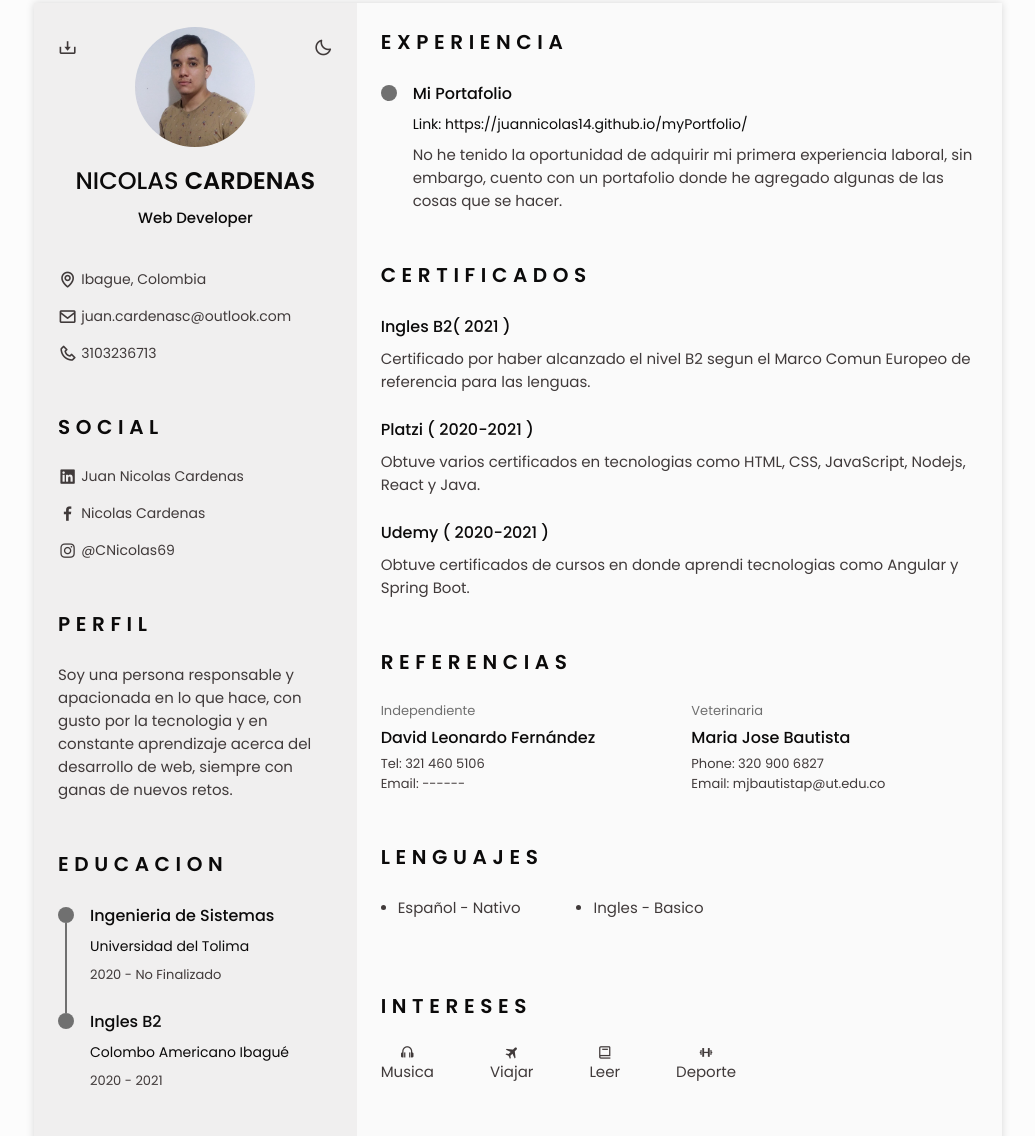
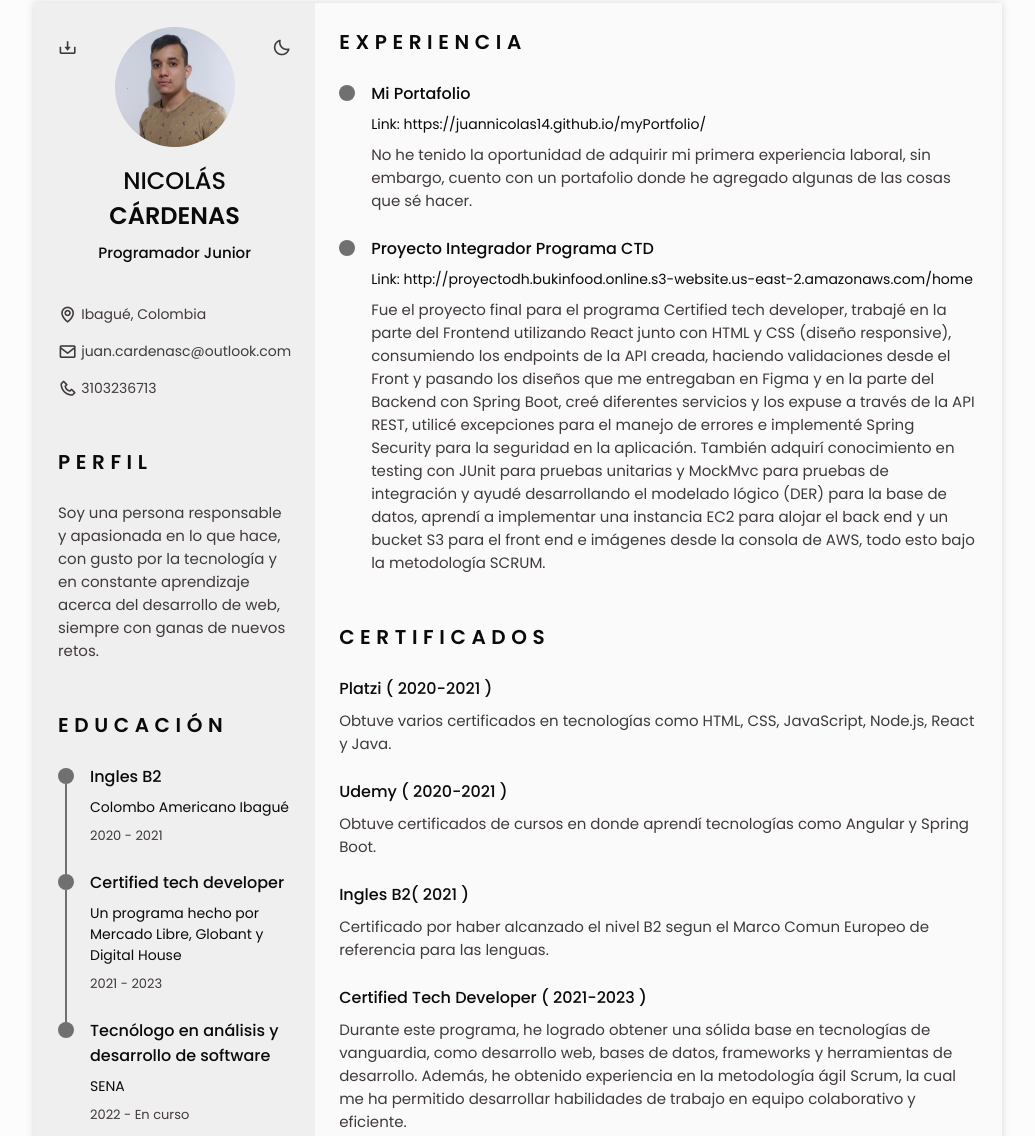
Before and after one commit to JuanNicolas14/cv, a plain HTML site: page index.html in a window 1280 px wide. Shown: the part 45-1181 px from the top of the page, without its empty margins (122-1157 px from the left). Drawn offline with nearby package versions, Linux system fonts and the light colour scheme.

Commit message:
hoja de vida actualizada, agregue lo de ctd y actualice la información

```diff
--- a/index.html
+++ b/index.html
@@ -1,20 +1,19 @@
 <!DOCTYPE html>
 <html lang="en">
+
 <head>
   <meta charset="UTF-8" />
   <meta name="viewport" content="width=device-width, initial-scale=1.0" />
 
   <!--========== BOX ICONS ==========-->
-    <link
-      rel="stylesheet"
-      href="https://cdn.jsdelivr.net/npm/boxicons@latest/css/boxicons.min.css"
-    />
+  <link rel="stylesheet" href="https://cdn.jsdelivr.net/npm/boxicons@latest/css/boxicons.min.css" />
 
   <!--========== CSS ==========-->
   <link rel="stylesheet" href="assets/css/styles.css" />
 
   <title>Responsive resume cv</title>
 </head>
+
 <body>
   <!--========== HEADER ==========-->
   <header class="l-header" id="header">
@@ -24,38 +23,31 @@
         <ul class="nav__list">
           <li class="nav__item">
             <a href="#home" class="nav__link active-link">
-                <i class="bx bx-home"></i>Home</a
-              >
+              <i class="bx bx-home"></i>Home</a>
           </li>
           <li class="nav__item">
             <a href="#profile" class="nav__link">
-                <i class="bx bx-user"></i>Profile</a
-              >
+              <i class="bx bx-user"></i>Perfil</a>
           </li>
           <li class="nav__item">
             <a href="#education" class="nav__link">
-                <i class="bx bx-book"></i>Education</a
-              >
+              <i class="bx bx-book"></i>Educación</a>
           </li>
           <li class="nav__item">
             <a href="#skills" class="nav__link">
-                <i class="bx bx-receipt"></i>Skills</a
-              >
+              <i class="bx bx-receipt"></i>Skills</a>
           </li>
           <li class="nav__item">
             <a href="#experience" class="nav__link">
-                <i class="bx bx-briefcase-alt"></i>Experience</a
-              >
+              <i class="bx bx-briefcase-alt"></i>Experience</a>
           </li>
           <li class="nav__item">
             <a href="#certificates" class="nav__link">
-                <i class="bx bx-award"></i>Certificates</a
-              >
+              <i class="bx bx-award"></i>Certificates</a>
           </li>
           <li class="nav__item">
             <a href="#references" class="nav__link">
-                <i class="bx bx-link-external"></i>References</a
-              >
+              <i class="bx bx-link-external"></i>References</a>
           </li>
         </ul>
       </div>
@@ -75,25 +67,19 @@
           <div class="home__container section bd-grid">
             <div class="home__data bd-grid">
               <img src="assets/img/perfil.png" alt="" class="home__img" />
-                <h1 class="home__title">NICOLAS <b>CARDENAS</b></h1>
-                <h3 class="home__profession">Web Developer</h3>
+              <h1 class="home__title">NICOLÁS <b>CÁRDENAS</b></h1>
+              <h3 class="home__profession">Programador Junior</h3>
 
               <div>
-                  <a
-                    download=""
-                    href="assets/pdf/ResumeCv.pdf"
-                    class="home__button-movil"
-                    >Download</a
-                  >
+                <a download="" href="assets/pdf/ResumeCv.pdf" class="home__button-movil">Descargar</a>
               </div>
             </div>
             <div class="home__address bd-grid">
               <span class="home__information">
-                  <i class="bx bx-map home__icon"></i>Ibague, Colombia
+                <i class="bx bx-map home__icon"></i>Ibagué, Colombia
               </span>
               <span class="home__information">
-                  <i class="bx bx-envelope home__icon"></i
-                  >juan.cardenasc@outlook.com
+                <i class="bx bx-envelope home__icon"></i>juan.cardenasc@outlook.com
               </span>
               <span class="home__information">
                 <i class="bx bx-phone home__icon"></i>3103236713
@@ -101,62 +87,50 @@
             </div>
           </div>
           <!-- Theme change button -->
-            <i
-              class="bx bx-moon change-theme"
-              title="Theme"
-              id="theme-button"
-            ></i>
+          <i class="bx bx-moon change-theme" title="Theme" id="theme-button"></i>
 
           <!-- Button to generate and download the pdf. Available for desktop. -->
-            <i
-              class="bx bx-download generate-pdf"
-              title="Generate PDF"
-              id="resume-button"
-            ></i>
+          <i class="bx bx-download generate-pdf" title="Generate PDF" id="resume-button"></i>
         </section>
 
         <!--========== SOCIAL ==========-->
-          <section class="social section">
-            <h2 class="section-title">SOCIAL</h2>
+        <!--<section class="social section">
+          <h2 class="section-title">REDES</h2>
           <div class="social__container bd-grid">
-              <a
-                href="https://www.linkedin.com/in/juancardenas14/"
-                target="_blank"
-                class="social__link"
-              >
+            <a href="https://www.linkedin.com/in/juancardenas14/" target="_blank" class="social__link">
               <i class="bx bxl-linkedin-square social__icon"></i>Juan Nicolas
               Cardenas
-              </a>
-              <a
+            </a>-->
+        <!-- <a
                 href="https://www.facebook.com/nico.cardenas2/"
                 target="_blank"
                 class="social__link"
               >
                 <i class="bx bxl-facebook social__icon"></i>Nicolas Cardenas
-              </a>
-              <a
+              </a> -->
+        <!-- <a
                 href="https://www.instagram.com/cnicolas69/"
                 target="_blank"
                 class="social__link"
               >
                 <i class="bx bxl-instagram social__icon"></i>@CNicolas69
-              </a>
-            </div>
-          </section>
+              </a> -->
+        <!-- </div>
+        </section>-->
 
         <!--========== PROFILE ==========-->
         <section class="profile section" id="profile">
           <h2 class="section-title">Perfil</h2>
           <p class="profile__description">
-              Soy una persona responsable y apacionada en lo que hace, con gusto
-              por la tecnologia y en constante aprendizaje acerca del desarrollo
+            Soy una persona responsable y apasionada en lo que hace, con gusto
+            por la tecnología y en constante aprendizaje acerca del desarrollo
             de web, siempre con ganas de nuevos retos.
           </p>
         </section>
 
         <!--========== EDUCATION ==========-->
         <section class="education section" id="education">
-            <h2 class="section-title">Educacion</h2>
+          <h2 class="section-title">Educación</h2>
 
           <div class="education__container bd-grid">
             <div class="education__content">
@@ -165,11 +139,24 @@
                 <span class="education__line"></span>
               </div>
               <div class="education__data bd-grid">
-                  <h3 class="education__title">Ingenieria de Sistemas</h3>
-                  <span class="education__studies">Universidad del Tolima</span>
-                  <span class="education__year">2020 - No Finalizado</span>
+                <h3 class="education__title">Ingles B2</h3>
+                <span class="education__studies">Colombo Americano Ibagué</span>
+                <span class="education__year">2020 - 2021</span>
               </div>
             </div>
+            <div class="education__content">
+              <div class="education__time">
+                <span class="education__rounder"> </span>
+                <span class="education__line"></span>
+              </div>
+              <div class="education__data bd-grid">
+                <h3 class="education__title">Certified tech developer</h3>
+                <span class="education__studies">Un programa hecho por Mercado Libre, Globant y Digital House</span>
+                <span class="education__year">2021 - 2023</span>
+              </div>
+            </div>
+
+
 
             <div class="education__content">
               <div class="education__time">
@@ -177,11 +164,9 @@
                 <!-- <span class="education__line"></span> -->
               </div>
               <div class="education__data bd-grid">
-                  <h3 class="education__title">Ingles B2</h3>
-                  <span class="education__studies"
-                    >Colombo Americano Ibagué</span
-                  >
-                  <span class="education__year">2020 - 2021</span>
+                <h3 class="education__title">Tecnólogo en análisis y desarrollo de software</h3>
+                <span class="education__studies">SENA</span>
+                <span class="education__year">2022 - En curso</span>
               </div>
             </div>
           </div>
@@ -207,6 +192,10 @@
               <li class="skills__name">
                 <span class="skills__circle"></span>Java
               </li>
+
+              <li class="skills__name">
+                <span class="skills__circle"></span>Scrum
+              </li>
             </ul>
 
             <ul class="skills__data">
@@ -215,11 +204,14 @@
               </li>
 
               <li class="skills__name">
-                  <span class="skills__circle"></span>Angular
+                <span class="skills__circle"></span>Bases de datos
               </li>
 
               <li class="skills__name">
                 <span class="skills__circle"></span>React
+              </li>
+              <li class="skills__name">
+                <span class="skills__circle"></span>GitHub y GitLab
               </li>
             </ul>
           </div>
@@ -245,7 +237,22 @@
                 <p class="experience__description">
                   No he tenido la oportunidad de adquirir mi primera
                   experiencia laboral, sin embargo, cuento con un portafolio
-                    donde he agregado algunas de las cosas que se hacer.
+                  donde he agregado algunas de las cosas que sé hacer.
+                </p>
+              </div>
+            </div>
+            <div class="experience__content">
+              <div class="experience__time">
+                <span class="experience__rounder"></span>
+                <!-- <span class="experience__line"></span> -->
+              </div>
+              <div class="experience__data bd-grid">
+                <h3 class="experience__title">Proyecto Integrador Programa CTD</h3>
+                <span class="experience__company">
+                  Link: http://proyectodh.bukinfood.online.s3-website.us-east-2.amazonaws.com/home
+                </span>
+                <p class="experience__description">
+                  Fue el proyecto final para el programa Certified tech developer, trabajé en la parte del Frontend utilizando React junto con HTML y CSS (diseño responsive), consumiendo los endpoints de la API creada, haciendo validaciones desde el Front y pasando los diseños que me entregaban en Figma y en la parte del Backend con Spring Boot, creé diferentes servicios y los expuse a través de la API REST, utilicé excepciones para el manejo de errores e implementé Spring Security para la seguridad en la aplicación. También adquirí conocimiento en testing con JUnit para pruebas unitarias y MockMvc para pruebas de integración y ayudé desarrollando el modelado lógico (DER) para la base de datos, aprendí a implementar una instancia EC2 para alojar el back end y un bucket S3 para el front end e imágenes desde la consola de AWS, todo esto bajo la metodología SCRUM.
                 </p>
               </div>
             </div>
@@ -257,6 +264,22 @@
           <h2 class="section-title">Certificados</h2>
           <div class="certificate__container bd-grid">
             <div class="certificate__content">
+              <h3 class="certificate__title">Platzi ( 2020-2021 )</h3>
+              <p class="certificate__description">
+                Obtuve varios certificados en tecnologías como HTML, CSS,
+                JavaScript, Node.js, React y Java.
+              </p>
+            </div>
+
+            <div class="certificate__content">
+              <h3 class="certificate__title">Udemy ( 2020-2021 )</h3>
+              <p class="certificate__description">
+
+                Obtuve certificados de cursos en donde aprendí tecnologías
+                como Angular y Spring Boot.
+              </p>
+            </div>
+            <div class="certificate__content">
               <h3 class="certificate__title">Ingles B2( 2021 )</h3>
               <p class="certificate__description">
                 Certificado por haber alcanzado el nivel B2 segun el Marco
@@ -265,25 +288,21 @@
             </div>
 
             <div class="certificate__content">
-                <h3 class="certificate__title">Platzi ( 2020-2021 )</h3>
+              <h3 class="certificate__title">Certified Tech Developer ( 2021-2023 )</h3>
               <p class="certificate__description">
-                  Obtuve varios certificados en tecnologias como HTML, CSS,
-                  JavaScript, Nodejs, React y Java.
+                Durante este programa, he logrado obtener una sólida base en tecnologías de vanguardia, como desarrollo
+                web, bases de datos, frameworks y herramientas de desarrollo. Además, he obtenido experiencia en la
+                metodología ágil Scrum, la cual me ha permitido desarrollar habilidades de trabajo en equipo
+                colaborativo y eficiente.
               </p>
             </div>
 
-              <div class="certificate__content">
-                <h3 class="certificate__title">Udemy ( 2020-2021 )</h3>
-                <p class="certificate__description">
-                  Obtuve certificados de cursos en donde aprendi tecnologias
-                  como Angular y Spring Boot.
-                </p>
-              </div>
+
           </div>
         </section>
 
         <!--========== REFERENCES ==========-->
-          <section class="references section" id="references">
+        <!-- <section class="references section" id="references">
           <h2 class="section-title">Referencias</h2>
           <div class="references__container bd-grid">
             <div class="references__content bd-grid">
@@ -303,7 +322,7 @@
               </ul>
             </div>
           </div>
-          </section>
+        </section> -->
 
         <!--========== LANGUAGES ==========-->
         <section class="languages section">
@@ -315,14 +334,14 @@
                 <span class="languages__circle"></span> Español - Nativo
               </li>
               <li class="languages__name">
-                  <span class="languages__circle"></span> Ingles - Basico
+                <span class="languages__circle"></span> Ingles - Escritura, lectura y algo de conversación.
               </li>
             </ul>
           </div>
         </section>
 
         <!--========== INTERESTS ==========-->
-          <section class="interests section">
+        <!-- <section class="interests section">
           <h2 class="section-title">Intereses</h2>
           <div class="interests__container bd-grid">
             <div class="interests__content">
@@ -342,7 +361,7 @@
               <span class="interests__name">Deporte</span>
             </div>
           </div>
-          </section>
+        </section> -->
       </div>
     </div>
   </main>
@@ -357,4 +376,5 @@
   <!--========== MAIN JS ==========-->
   <script src="assets/js/main.js"></script>
 </body>
+
 </html>
```
Lines whose indentation alone changed are shown as unchanged.
